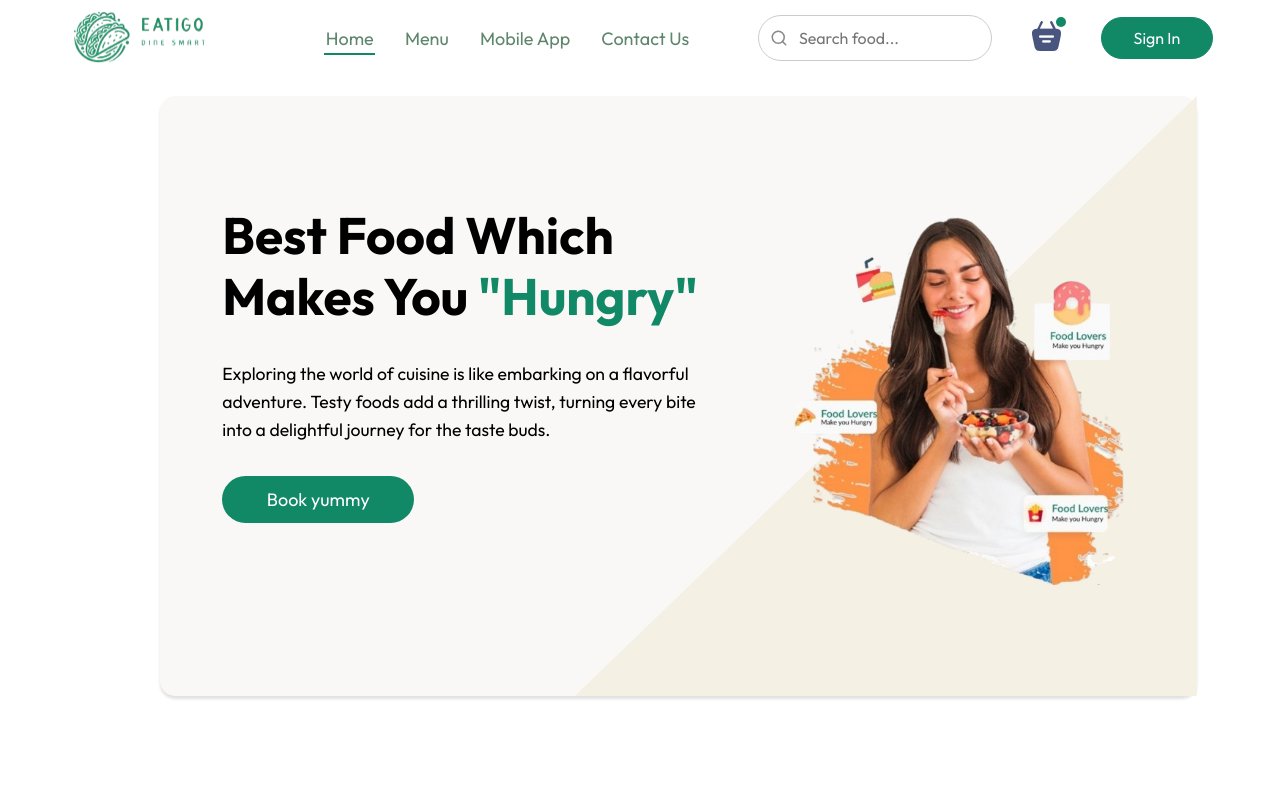
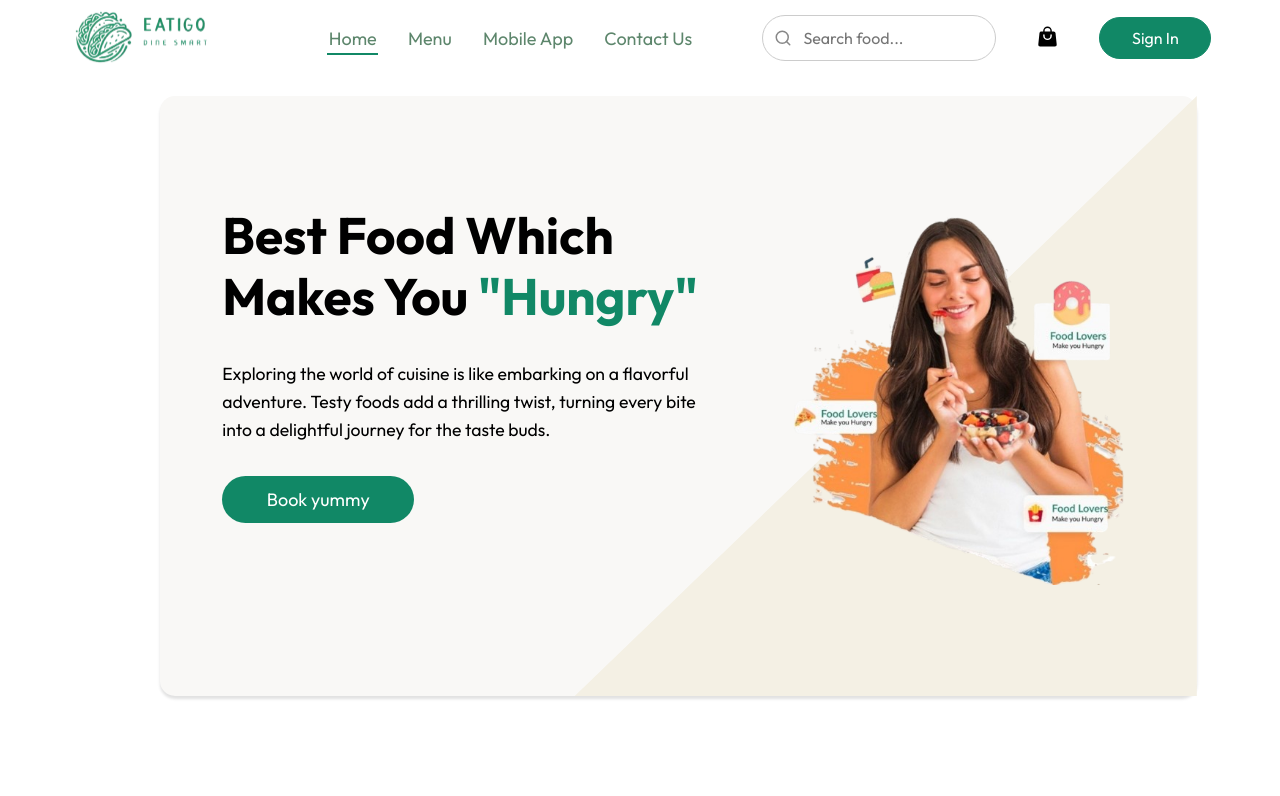
Before and after one commit to kamleshBisht04/KhanaExpress, a React (Vite) app in the folder frontend/: page / in a window 1280 px wide. Shown: the top 796 px of the page. Built offline with nearby package versions, Linux system fonts and the light colour scheme.

Commit message:
order page complete change the navbar shopping bag

```diff
--- a/frontend/src/components/Navbar/Navbar.css
+++ b/frontend/src/components/Navbar/Navbar.css
@@ -106,14 +106,25 @@
   cursor: pointer;
 }
 
-.navbar-basket-icon .dot {
+/* .shoping-bag{
+  size: 1.875rem;
+} */
+
+.cart-count {
   position: absolute;
-  width: 0.625rem;
-  height: 0.625rem;
-  background-color: var(--primary-color);
-  border-radius: 50%;
-  top: -0.3rem;
-  right: -0.3rem;
+  top: -6px;
+  right: -8px;
+  background: red;
+  color: white;
+  font-size: 12px;
+  min-width: 18px;
+  height: 18px;
+  padding: 0 5px;
+  border-radius: 50px;
+  display: flex;
+  align-items: center;
+  justify-content: center;
+  font-weight: bold;
 }
 
 #home,
--- a/frontend/src/components/Navbar/Navbar.jsx
+++ b/frontend/src/components/Navbar/Navbar.jsx
@@ -1,8 +1,9 @@
 import { useState } from "react";
-import { assets } from "../../assets/assets";
+// import { assets } from "../../assets/assets";
 import "./Navbar.css";
 import Logo from "../Logo/Logo";
 import { FiMenu, FiSearch, FiX } from "react-icons/fi";
+import { HiShoppingBag } from "react-icons/hi2";
 import useStore from "../../context/useStore";
 import { Link } from "react-router-dom";
 
@@ -14,9 +15,11 @@ const navItems = [
 ];
 
 const Navbar = () => {
-  const { search, setSearch, setShowLogin } = useStore();
+  const { search, setSearch, setShowLogin, cartItems } = useStore();
   const [activeMenu, setActiveMenu] = useState("home");
   const [isOpen, setIsOpen] = useState(false);
+
+  const totalItems = Object.values(cartItems).reduce((total, qty) => total + qty, 0);
 
   return (
     <div className="navbar">
@@ -63,9 +66,13 @@ const Navbar = () => {
 
         <div className="navbar-basket-icon">
           <Link to="/cart">
-            <img src={assets.basket_icon} alt="basket" />
+            <HiShoppingBag size={23}/>
+            {/* <img src={assets.basket_icon} alt="basket" /> */}
           </Link>
-          <div className="dot"></div>
+
+          {totalItems > 0 && (
+            <div className="cart-count">{totalItems > 99 ? "99+" : totalItems}</div>
+          )}
         </div>
 
         <button className="signin" onClick={() => setShowLogin(true)}>
```
